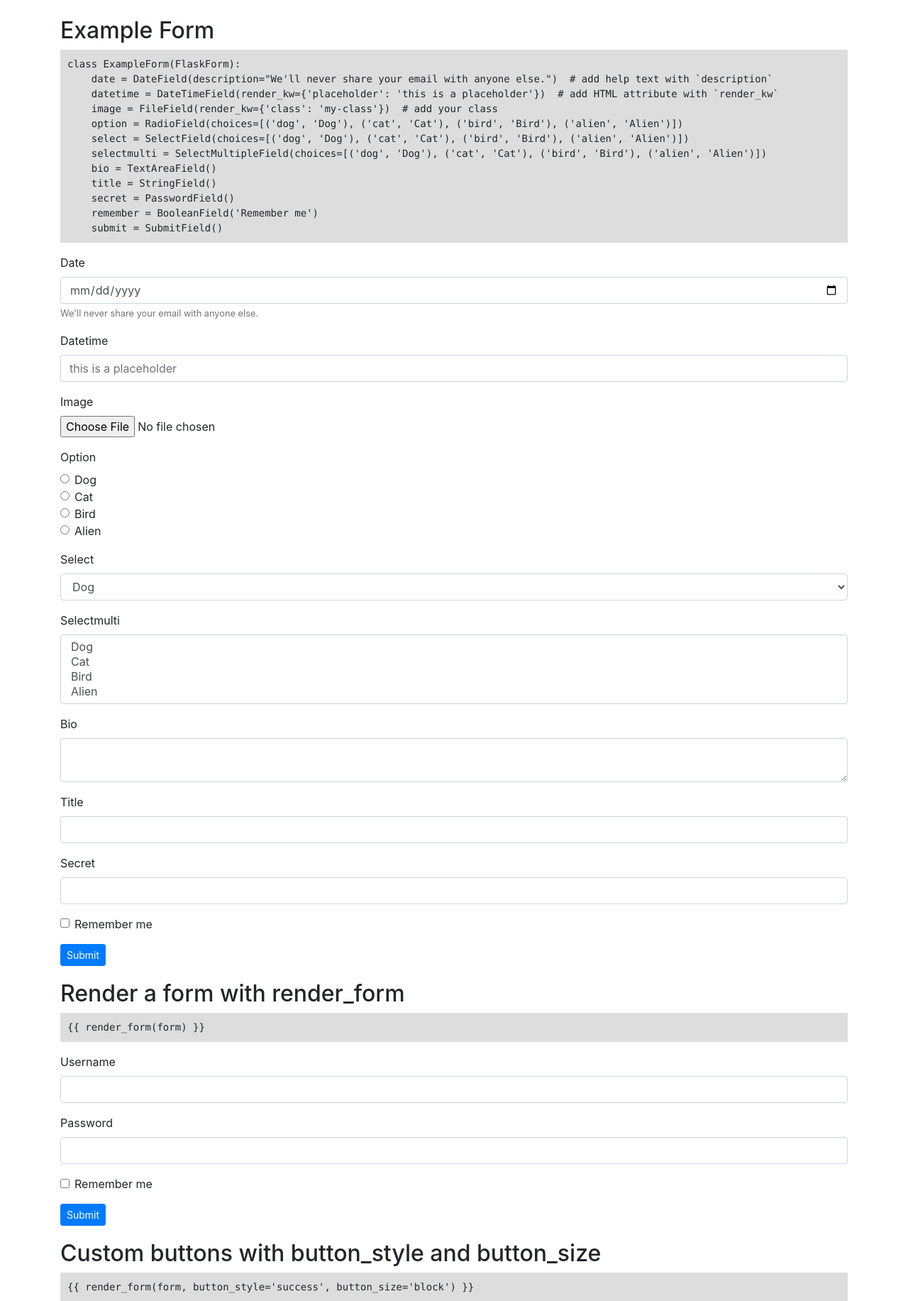
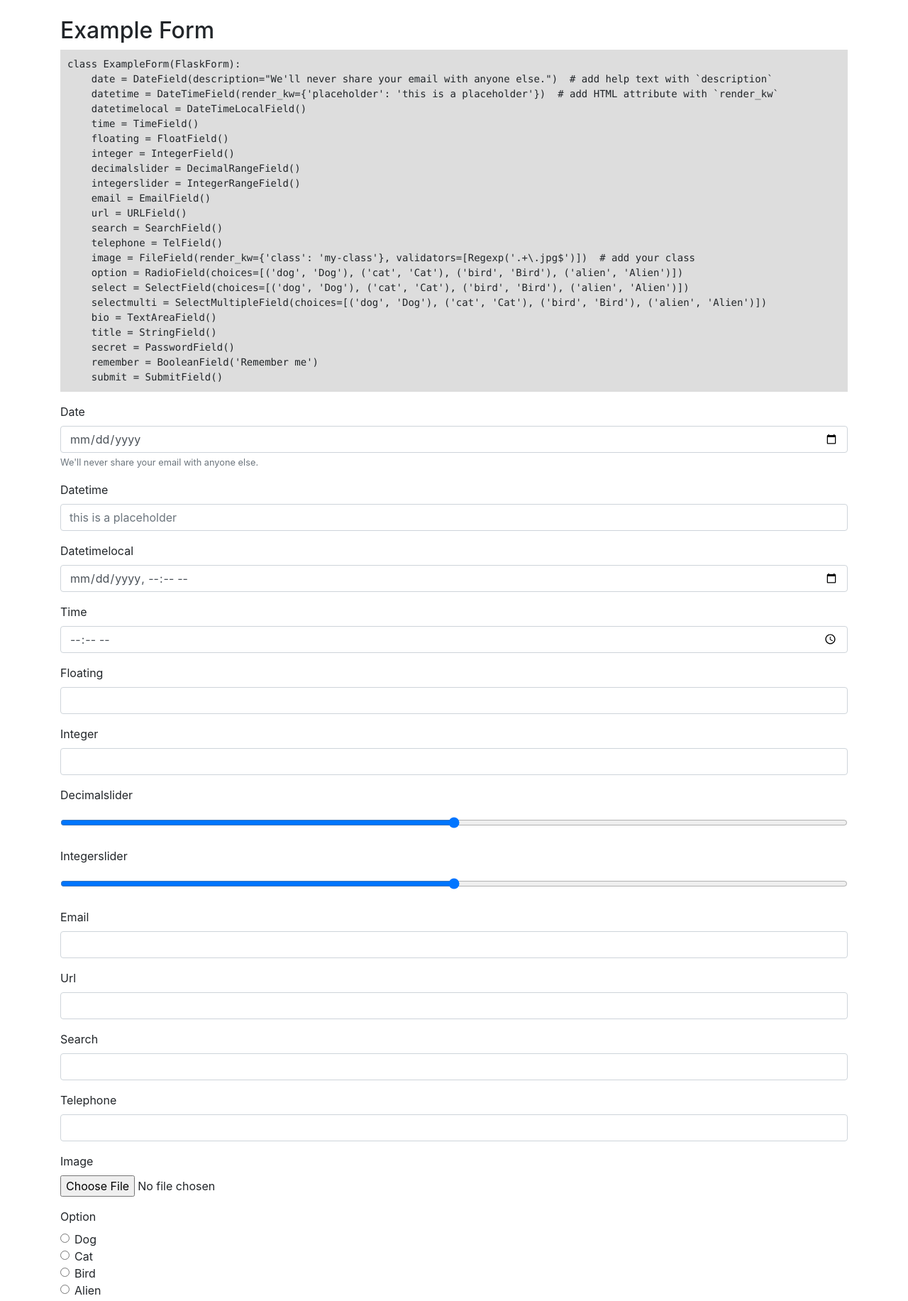
Before and after one commit to helloflask/bootstrap-flask, a Flask app: page /form in a window 1280 px wide. Shown: the part 56-1889 px from the top of the page at 71% size. Run offline with Flask 2, Linux system fonts and the light colour scheme; data that the repository does not hold is empty; some libraries are stand-ins or nearby versions.

Commit message:
more field examples for more tests (bootstrap5 ranges need work)

```diff
--- a/examples/bootstrap4/app.py
+++ b/examples/bootstrap4/app.py
@@ -4,7 +4,7 @@ from flask import Flask, render_template, request, flash, Markup
 from flask_wtf import FlaskForm, CSRFProtect
 from wtforms import StringField, SubmitField, BooleanField, PasswordField, IntegerField,\
     FormField, SelectField, FieldList
-from wtforms.validators import DataRequired, Length
+from wtforms.validators import DataRequired, Length, Regexp
 from wtforms.fields import *
 
 from flask_bootstrap import Bootstrap4, SwitchField
@@ -36,7 +36,17 @@ class ExampleForm(FlaskForm):
     """An example form that contains all the supported bootstrap style form fields."""
     date = DateField(description="We'll never share your email with anyone else.")  # add help text with `description`
     datetime = DateTimeField(render_kw={'placeholder': 'this is a placeholder'})  # add HTML attribute with `render_kw`
-    image = FileField(render_kw={'class': 'my-class'})  # add your class
+    datetimelocal = DateTimeLocalField()
+    time = TimeField()
+    floating = FloatField()
+    integer = IntegerField()
+    decimalslider = DecimalRangeField()
+    integerslider = IntegerRangeField()
+    email = EmailField()
+    url = URLField()
+    search = SearchField()
+    telephone = TelField()
+    image = FileField(render_kw={'class': 'my-class'}, validators=[Regexp('.+\.jpg$')])  # add your class
     option = RadioField(choices=[('dog', 'Dog'), ('cat', 'Cat'), ('bird', 'Bird'), ('alien', 'Alien')])
     select = SelectField(choices=[('dog', 'Dog'), ('cat', 'Cat'), ('bird', 'Bird'), ('alien', 'Alien')])
     selectmulti = SelectMultipleField(choices=[('dog', 'Dog'), ('cat', 'Cat'), ('bird', 'Bird'), ('alien', 'Alien')])
--- a/examples/bootstrap4/templates/form.html
+++ b/examples/bootstrap4/templates/form.html
@@ -8,7 +8,17 @@
 class ExampleForm(FlaskForm):
     date = DateField(description="We'll never share your email with anyone else.")  # add help text with `description`
     datetime = DateTimeField(render_kw={'placeholder': 'this is a placeholder'})  # add HTML attribute with `render_kw`
-    image = FileField(render_kw={'class': 'my-class'})  # add your class
+    datetimelocal = DateTimeLocalField()
+    time = TimeField()
+    floating = FloatField()
+    integer = IntegerField()
+    decimalslider = DecimalRangeField()
+    integerslider = IntegerRangeField()
+    email = EmailField()
+    url = URLField()
+    search = SearchField()
+    telephone = TelField()
+    image = FileField(render_kw={'class': 'my-class'}, validators=[Regexp('.+\.jpg$')])  # add your class
     option = RadioField(choices=[('dog', 'Dog'), ('cat', 'Cat'), ('bird', 'Bird'), ('alien', 'Alien')])
     select = SelectField(choices=[('dog', 'Dog'), ('cat', 'Cat'), ('bird', 'Bird'), ('alien', 'Alien')])
     selectmulti = SelectMultipleField(choices=[('dog', 'Dog'), ('cat', 'Cat'), ('bird', 'Bird'), ('alien', 'Alien')])
```
Also changed, not shown: examples/bootstrap5/app.py (+12 -2 lines), examples/bootstrap5/templates/form.html (+11 -1 lines).
